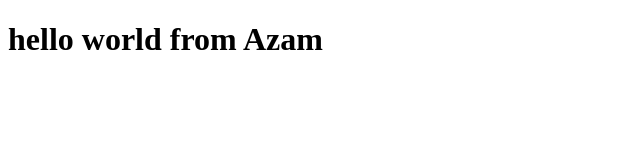
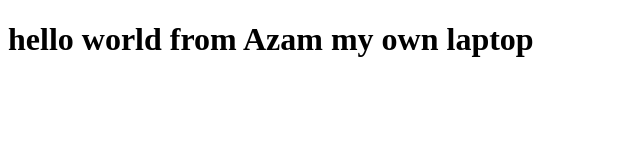
Before and after one commit to azam-malik/sruge-sample-app, a plain HTML site: page index.html in a window 1280 px wide. Shown: the whole page, without its empty margins (0-640 px from the left). Drawn offline with Linux system fonts and the light colour scheme.

Commit message:
Update index.html
my own laptop used here

```diff
--- a/index.html
+++ b/index.html
@@ -7,6 +7,6 @@
 </head>
 <body>
 
-    <h1>hello world from Azam</h1>
+    <h1>hello world from Azam my own laptop</h1>
 </body>
 </html>
```
